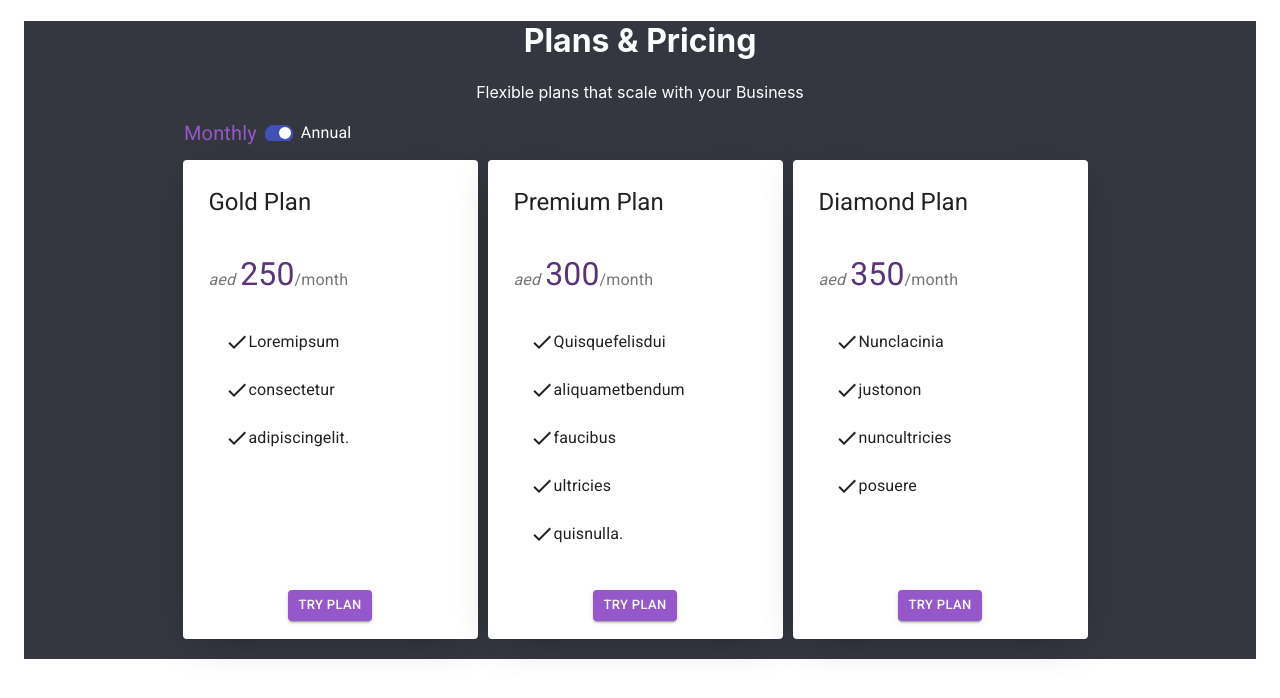
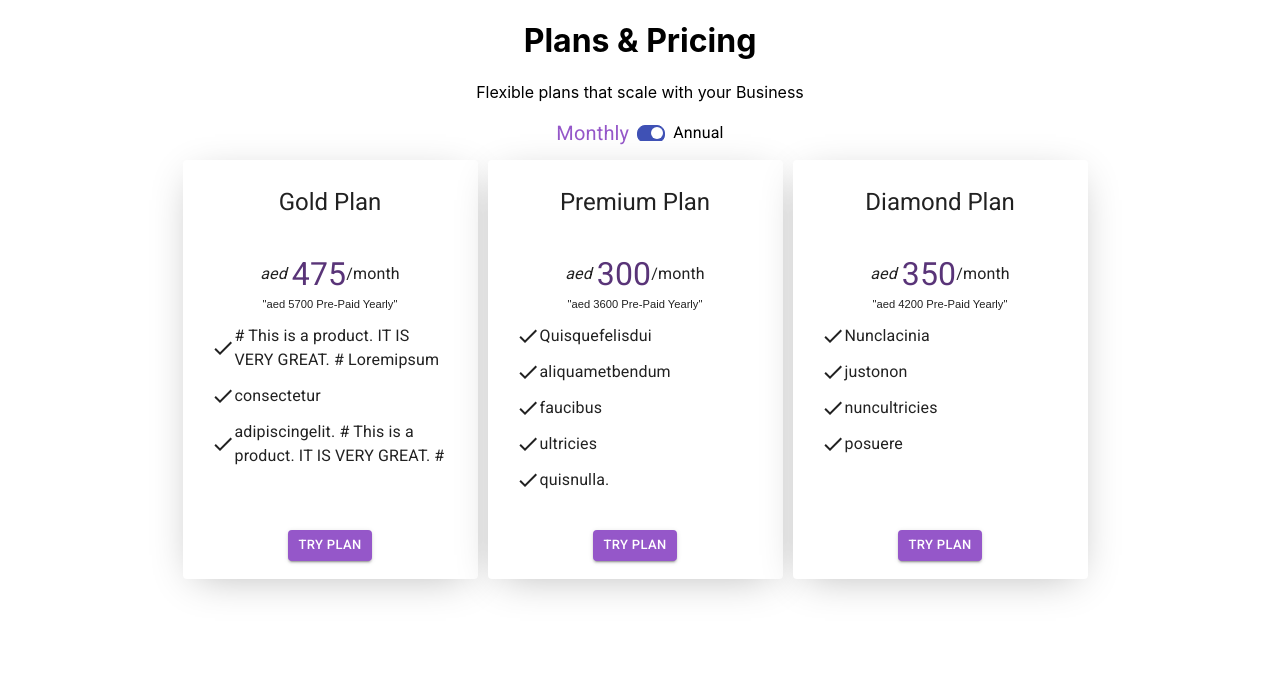
Before and after one commit to RogersNtumwa/cookbook, a React (Create React App) app: page /plans in a window 1280 px wide. Shown: the top 698 px of the page. Built offline with nearby package versions, Linux system fonts and the light colour scheme.

Commit message:
repositioned the switch button and changed the bg color

```diff
--- a/src/components/CardData.js
+++ b/src/components/CardData.js
@@ -6,15 +6,16 @@ export const data = [
       {
         interval: "month",
         currency: "aed",
-        unit_amount: 250,
+        unit_amount: 475,
       },
       {
         interval: "year",
         currency: "aed",
-        unit_amount: 200,
+        unit_amount: 1800,
       },
     ],
-    description: "Loremipsum, consectetur, adipiscingelit.",
+    description:
+      "# This is a product. IT IS VERY GREAT. # Loremipsum, consectetur, adipiscingelit. # This is a product. IT IS VERY GREAT. # ",
   },
   {
     id: 2,
@@ -28,7 +29,7 @@ export const data = [
       {
         interval: "year",
         currency: "aed",
-        unit_amount: 180,
+        unit_amount: 2000,
       },
     ],
     description:
@@ -46,7 +47,7 @@ export const data = [
       {
         interval: "year",
         currency: "aed",
-        unit_amount: 250,
+        unit_amount: 2500,
       },
     ],
     description: "Nunclacinia, justonon, nuncultricies, posuere",
--- a/src/components/PlanCard.js
+++ b/src/components/PlanCard.js
@@ -33,12 +33,32 @@ const ActionButton = styled(Button)({
   color: "#fff",
 });
 
+const Pricing = styled(Typography)({
+  display: "flex",
+  justifyContent: "center",
+  alignItems: "center",
+  marginBottom: "0",
+});
+
+const Prepaid = styled.span({
+  fontSize: ".7rem",
+  fontFamily: "sans-serif",
+});
+
+const ContentHead = styled.div({
+  display: "flex",
+  flexDirection: "column",
+  alignItems: "center",
+});
+const ListChild = styled(ListItem)({ padding: "2px" });
+
 const useStyles = makeStyles({
   root: {
     display: "flex",
     flexDirection: "column",
     positionL: "relative",
     minWidth: 275,
+    maxWidth: "10rem",
     marginRight: "10px",
     minHeight: "150px",
     padding: "10px",
@@ -59,28 +79,38 @@ const useStyles = makeStyles({
   },
 });
 
-const PlanCard = ({ data, type }) => {
+const PlanCard = ({ data, type, timeout }) => {
   const classes = useStyles();
   const price = data.prices.find((price) => price.interval === type);
 
   const Descriptin_List = data.description.split(",");
 
   return (
-    <Grow in={true} timeout={700}>
+    <Grow in={true} timeout={timeout}>
       <Card className={classes.root} elevation={10}>
-        <CardHeader title={data.name} />
+        <CardHeader title={data.name} style={{ textAlign: "center" }} />
         <CardContent>
-          <Typography className={classes.pos} color="textSecondary">
-            <Currency>{price.currency}</Currency>
-            <Price>{price.unit_amount}</Price>/
-            <span style={{ translate: "" }}>{type}</span>
-          </Typography>
+          <ContentHead>
+            <Pricing component="div">
+              <Currency>{price.currency}</Currency>
+              <Price>{price.unit_amount}</Price>/<span>{type}</span>
+            </Pricing>
+            <Prepaid>
+              {type === "month" ? (
+                <span>"aed {price.unit_amount * 12} Pre-Paid Yearly"</span>
+              ) : (
+                <span>
+                  "aed {Math.ceil(price.unit_amount / 12)} Pre-Paid Monthly"
+                </span>
+              )}
+            </Prepaid>
+          </ContentHead>
           <List>
             {Descriptin_List.map((item, index) => (
-              <ListItem key={index}>
+              <ListChild key={index} style={{ padding: "2px" }}>
                 <CheckIcon />
                 <ListItemText primary={item} />
-              </ListItem>
+              </ListChild>
             ))}
           </List>
         </CardContent>
--- a/src/components/PlanPricing.js
+++ b/src/components/PlanPricing.js
@@ -9,8 +9,6 @@ const StyledGrid = styled(Grid)({
   width: "100%",
   justifyContent: "center",
   alignItems: "center",
-  backgroundColor: "#343740",
-  color: "#fff",
 });
 const HeaderText = styled(Grid)({
   textAlign: "center",
--- a/src/components/Plans.js
+++ b/src/components/Plans.js
@@ -27,8 +27,13 @@ const Plans = () => {
     <PlanContainer>
       <Switch />
       <ProductGrid>
-        {data.map((product) => (
-          <PlanCard key={product.id} data={product} type={type} />
+        {data.map((product, index) => (
+          <PlanCard
+            key={product.id}
+            data={product}
+            type={type}
+            timeout={1000 * (index + 1)}
+          />
         ))}
       </ProductGrid>
     </PlanContainer>
--- a/src/components/Switch.js
+++ b/src/components/Switch.js
@@ -4,10 +4,11 @@ import Switch from "@material-ui/core/Switch";
 import Grid from "@material-ui/core/Grid";
 import { withStyles } from "@material-ui/core";
 import { Typography } from "@material-ui/core";
+import { useTheme } from "@material-ui/core/styles";
+import styled from "@emotion/styled";
 
 import switcContext from "../context/swicthcontext";
 import { SWITCHPLAN } from "../context/Types";
-import styled from "@emotion/styled";
 
 const AntSwitch = withStyles((theme) => ({
   root: {
@@ -48,24 +49,26 @@ const MonthlyPlan = styled(Grid)((props) => ({
   fontSize: props.month && "20px",
   color: props.month && "#9557c9",
   fontWeight: props.month && "400",
+  cursor: "pointer",
 }));
 
 const YearPlan = styled(Grid)((props) => ({
   fontSize: props.year && "20px",
   color: props.year && "#9557c9",
   fontWeight: props.month && "400",
+  cursor: "pointer",
 }));
 
-const FormSwitch = styled(FormGroup)({
-  alignSelf: "flex-start",
-  padding: "0 10rem",
+const FormSwitch = styled(FormGroup)((props) => ({
+  alignSelf: "center",
   height: "2rem",
-});
+}));
 
 const SwitchBtn = () => {
   const { switchStata, dispatch, type } = useContext(switcContext);
+  const theme = useTheme();
   return (
-    <FormSwitch>
+    <FormSwitch theme={theme}>
       <Typography component="div">
         <Grid component="label" container alignItems="center" spacing={1}>
           <Grid item>
```
